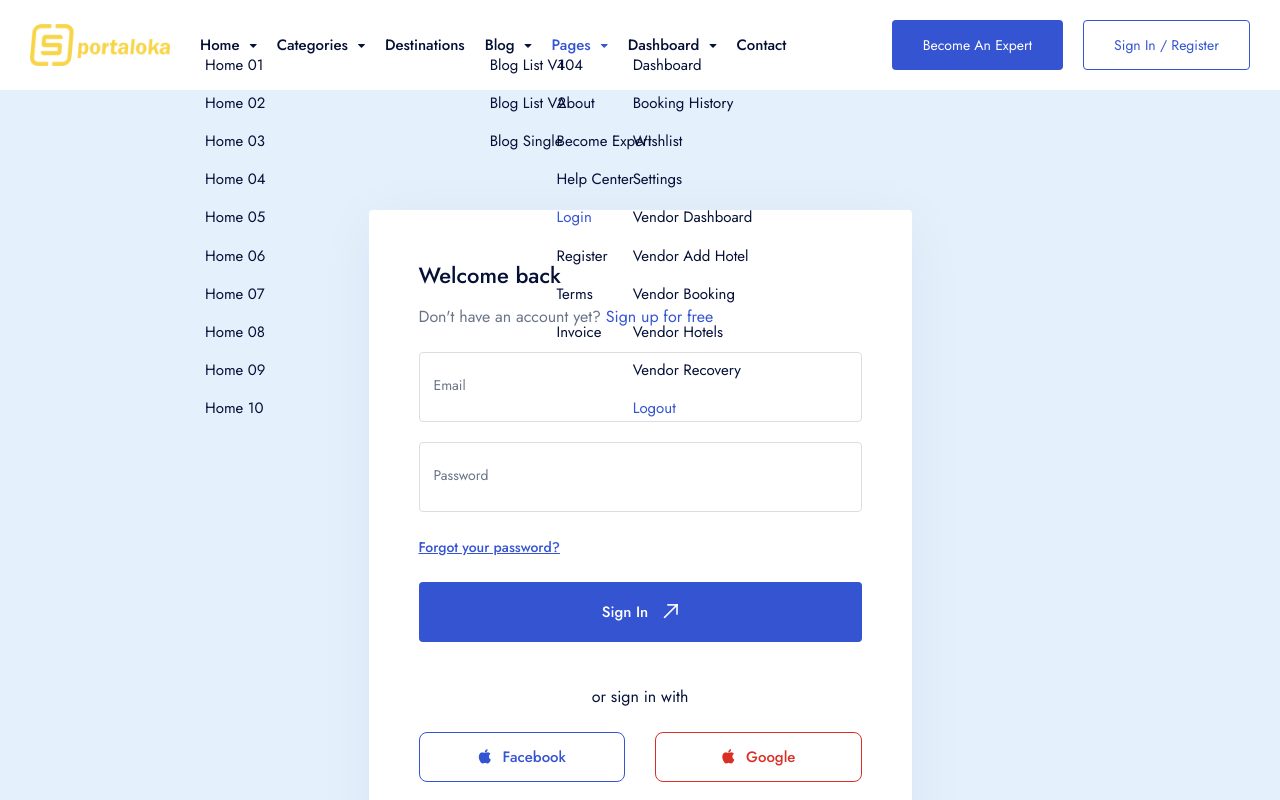
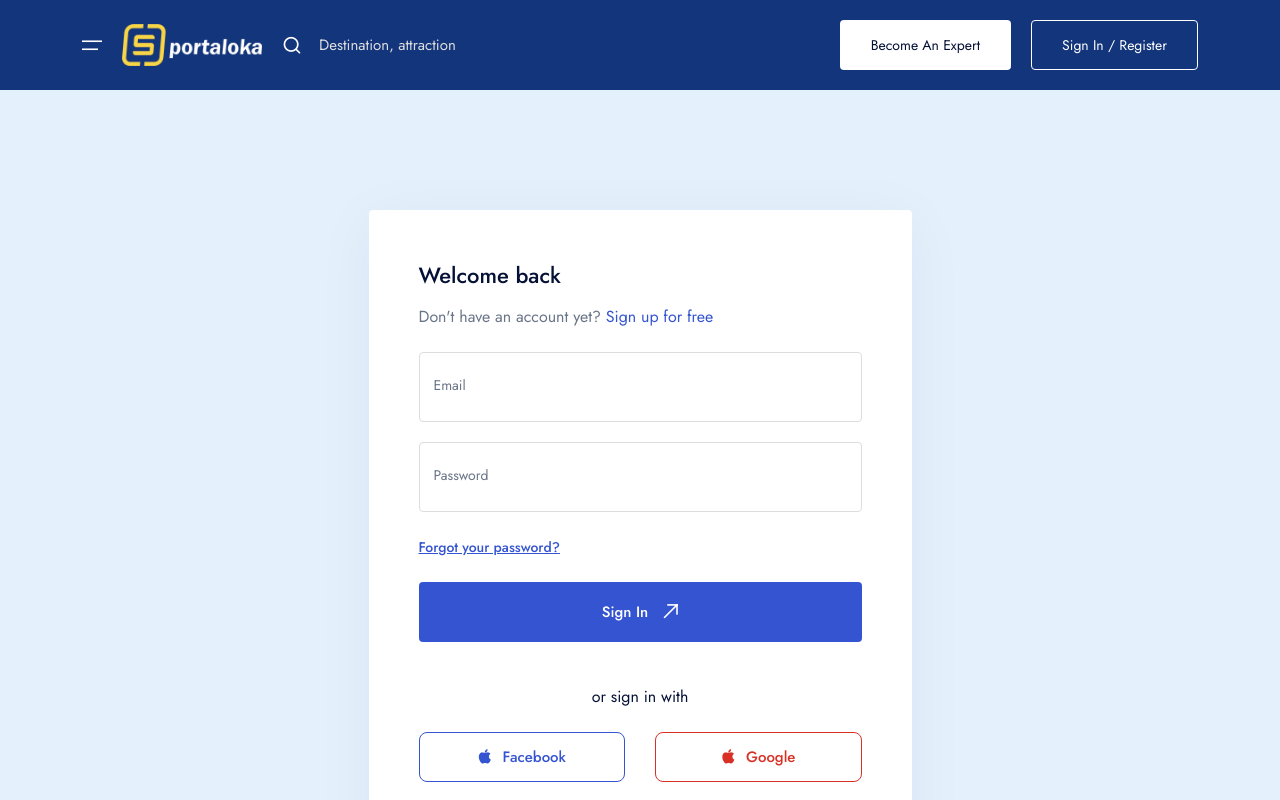
Before and after one commit to ivonck/Sportaloka, a Next.js app: page /login in a window 1280 px wide. Shown: the top 800 px of the page. Built offline with nearby package versions, Linux system fonts and the light colour scheme.

Commit message:
tgl5 rumah

```diff
--- a/app/(others)/login/page.jsx
+++ b/app/(others)/login/page.jsx
@@ -19,7 +19,7 @@ const LogIn = () => {
       {/* header top margin */}
 
       <DefaultHeader />
-      {/* End Header 1 */}
+      {/* DefaultHeader */}
 
       <section className="layout-pt-lg layout-pb-lg bg-blue-2">
         <div className="container">
--- /dev/null
+++ b/components/header/default-header/LocationSearch.jsx
@@ -0,0 +1,98 @@
+
+'use client'
+
+import { useState } from "react";
+
+const SearchBar = () => {
+  const [searchValue, setSearchValue] = useState("");
+  const [selectedItem, setSelectedItem] = useState(null);
+
+  const locationSearchContent = [
+    {
+      id: 1,
+      name: "Bali",
+      address: "Province of Bali, Indonesia",
+    },
+    {
+      id: 2,
+      name: "Yogyakarta",
+      address: "province of Yogyakarta, Indonesia",
+    },
+    {
+      id: 3,
+      name: "Medan",
+      address: "Province of Sumatera Utara, Indonesia",
+    },
+    {
+      id: 4,
+      name: "bogor",
+      address: "province of west java, Indonesia",
+    },
+    {
+      id: 5,
+      name: "Batu",
+      address: "Province of east java, Indonesia",
+    },
+  ];
+
+  const handleOptionClick = (item) => {
+    setSearchValue(item.name);
+    setSelectedItem(item);
+  };
+
+  return (
+    <>
+      <div className="searchMenu-loc js-form-dd js-liverSearch">
+        <div
+          className="d-flex items-center"
+          data-bs-toggle="dropdown"
+          data-bs-auto-close="true"
+          data-bs-offset="0,22"
+        >
+          <i className="text-20 icon-search text-white mr-15" />
+          <div className="text-15 text-white ls-2 lh-16">
+            <input
+              autoComplete="off"
+              type="search"
+              placeholder="Destination, attraction"
+              className="text-white header-search"
+              value={searchValue}
+              onChange={(e) => setSearchValue(e.target.value)}
+            />
+          </div>
+        </div>
+
+        <div className="shadow-2 dropdown-menu min-width-400">
+          <div className="bg-white px-20 py-20 sm:px-0 sm:py-15 rounded-4">
+            <ul className="y-gap-5 js-results">
+              {locationSearchContent.map((item) => (
+                <li
+                  className={`-link d-block col-12 text-left rounded-4 px-20 py-15 js-search-option mb-1 ${
+                    selectedItem && selectedItem.id === item.id ? "active" : ""
+                  }`}
+                  key={item.id}
+                  role="button"
+                  onClick={() => handleOptionClick(item)}
+                >
+                  <div className="d-flex">
+                    <div className="icon-location-2 text-light-1 text-20 pt-4" />
+                    <div className="ml-10">
+                      <div className="text-15 lh-12 fw-500 js-search-option-target">
+                        {item.name}
+                      </div>
+                      <div className="text-14 lh-12 text-light-1 mt-5">
+                        {item.address}
+                      </div>
+                    </div>
+                  </div>
+                </li>
+              ))}
+            </ul>
+          </div>
+        </div>
+      </div>
+    </>
+  );
+};
+
+export default SearchBar;
--- a/components/header/default-header/index.jsx
+++ b/components/header/default-header/index.jsx
@@ -1,12 +1,10 @@
-
 'use client'
 
 import Link from "next/link";
 import { useEffect, useState } from "react";
-import MainMenu from "../MainMenu";
 import CurrenctyMegaMenu from "../CurrenctyMegaMenu";
 import LanguageMegaMenu from "../LanguageMegaMenu";
-
+import LocationSearch from "./LocationSearch";
 import MobileMenu from "../MobileMenu";
 
 const Header1 = () => {
@@ -29,23 +27,51 @@ const Header1 = () => {
 
   return (
     <>
-      <header className={`header bg-white ${navbar ? "is-sticky" : ""}`}>
-        <div className="header__container px-30 sm:px-20">
+      <header className="header bg-dark-3">
+        <div className="header__container container">
           <div className="row justify-between items-center">
-            <div className="col-auto">
+            <div className="col-auto mobile-col">
               <div className="d-flex items-center">
+                <div className="mr-20 d-flex items-center">
+                  <div className="mr-15 d-none md:d-flex">
+                    <Link
+                      href="/login"
+                      className="icon-user text-inherit text-22 text-white"
+                    />
+                  </div>
+                  {/* End mobile menu icon */}
+
+                  <button
+                    className="d-flex items-center icon-menu text-white text-20"
+                    data-bs-toggle="offcanvas"
+                    aria-controls="mobile-sidebar_menu"
+                    data-bs-target="#mobile-sidebar_menu"
+                  ></button>
+                  {/* Start mobile menu icon */}
+
+                  <div
+                    className="offcanvas offcanvas-start  mobile_menu-contnet"
+                    tabIndex="-1"
+                    id="mobile-sidebar_menu"
+                    aria-labelledby="offcanvasMenuLabel"
+                    data-bs-scroll="true"
+                  >
+                    <MobileMenu />
+                    {/* End MobileMenu */}
+                  </div>
+                </div>
+                {/* End mobile humberger menu */}
+
                 <Link href="/" className="header-logo mr-20">
-                  <img src="/img/general/logo_bg_putih.png" alt="logo icon" />
-                  <img src="/img/general/logo_bg_putih.png" alt="logo icon" />
+                  <img src="/img/general/SP2_logo.png" alt="logo icon" />
+                  <img src="/img/general/SP2_logo.png" alt="logo icon" />
                 </Link>
                 {/* End logo */}
 
-                <div className="header-menu">
-                  <div className="header-menu__content">
-                    <MainMenu style="text-dark-1" />
-                  </div>
+                <div className="relative xl:d-none">
+                  <LocationSearch />
                 </div>
-                {/* End header-menu */}
+                {/* End Search box */}
               </div>
               {/* End d-flex */}
             </div>
@@ -54,7 +80,7 @@ const Header1 = () => {
             <div className="col-auto">
               <div className="d-flex items-center">
                 <div className="row x-gap-20 items-center xxl:d-none">
-                  <CurrenctyMegaMenu textClass="text-dark-1" />
+                  <CurrenctyMegaMenu textClass="text-white" />
                   {/* End Megamenu for Currencty */}
 
                   {/* Start vertical devider*/}
@@ -63,7 +89,7 @@ const Header1 = () => {
                   </div>
                   {/* End vertical devider*/}
 
-                  <LanguageMegaMenu textClass="text-dark-1" />
+                  <LanguageMegaMenu textClass="text-white" />
                   {/* End Megamenu for Language */}
                 </div>
                 {/* End language and currency selector */}
@@ -72,48 +98,18 @@ const Header1 = () => {
                 <div className="d-flex items-center ml-20 is-menu-opened-hide md:d-none">
                   <Link
                     href="/login"
-                    className="button px-30 fw-400 text-14 -blue-1 bg-blue-1 h-50 text-white"
+                    className="button px-30 fw-400 text-14 -white bg-white h-50 text-dark-1"
                   >
                     Become An Expert
                   </Link>
                   <Link
                     href="/signup"
-                    className="button px-30 fw-400 text-14 -outline-blue-1 h-50 text-blue-1 ml-20"
+                    className="button px-30 fw-400 text-14 border-white -outline-white h-50 text-white ml-20"
                   >
                     Sign In / Register
                   </Link>
                 </div>
                 {/* End btn-group */}
-
-                {/* Start mobile menu icon */}
-                <div className="d-none xl:d-flex x-gap-20 items-center pl-30 text-dark-1">
-                  <div>
-                    <Link
-                      href="/login"
-                      className="d-flex items-center icon-user text-inherit text-22"
-                    />
-                  </div>
-                  <div>
-                    <button
-                      className="d-flex items-center icon-menu text-inherit text-20"
-                      data-bs-toggle="offcanvas"
-                      aria-controls="mobile-sidebar_menu"
-                      data-bs-target="#mobile-sidebar_menu"
-                    />
-
-                    <div
-                      className="offcanvas offcanvas-start  mobile_menu-contnet"
-                      tabIndex="-1"
-                      id="mobile-sidebar_menu"
-                      aria-labelledby="offcanvasMenuLabel"
-                      data-bs-scroll="true"
-                    >
-                      <MobileMenu />
-                      {/* End MobileMenu */}
-                    </div>
-                  </div>
-                </div>
-                {/* End mobile menu icon */}
               </div>
             </div>
             {/* End col-auto */}
--- a/components/home/home-2/BlockGuide.jsx
+++ b/components/home/home-2/BlockGuide.jsx
@@ -32,7 +32,7 @@ const BlockGuide = () => {
           data-aos-delay={item.delayAnim}
           key={item.id}
         >
-          <div className="featureIcon -type-1 -hover-shadow px-50 py-50 lg:px-24 lg:py-15">
+          <div className="featureIcon -type-1 -hover-shadow  lg:px-24 lg:py-15">
             <div className="d-flex justify-center">
               <img src={item.icon} alt="image" className="js-lazy" />
             </div>
```
